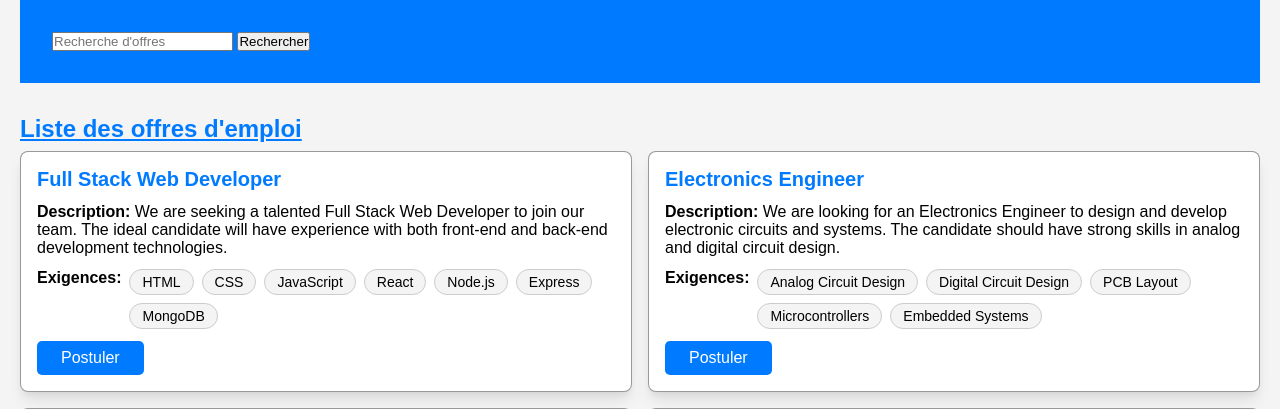
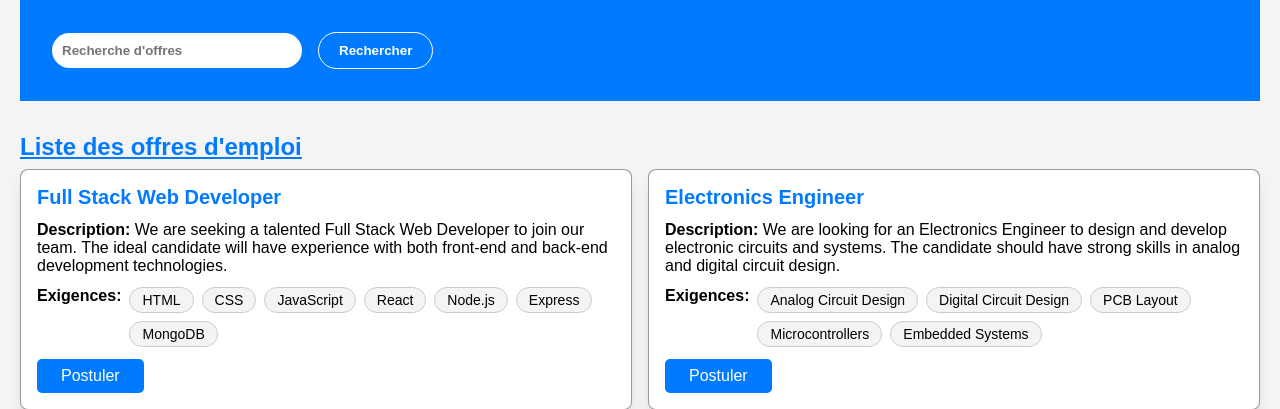
Before and after one commit to moahmmedfah2002/filrageCv, a Django app: page /condidat in a window 1280 px wide. Shown: the top 409 px of the page. Run offline with Django 5.2, Linux system fonts and the light colour scheme.

Commit message:
Implement the job offers search

```diff
--- a/condidat/templates/condidat.html
+++ b/condidat/templates/condidat.html
@@ -35,30 +35,44 @@
 					margin-bottom: 10px;
 				}
 
-				.search-bar {
-					background-color: #007bff;
+				header {
+					display: flex;
+					align-items: center;
+					justify-content: space-between;
+
+					background: #007bff;
 					color: #fff;
 					padding: 2rem;
 
-					&__input {
+					.search-bar {
+						display: flex;
+						align-items: center;
+						gap: 1rem;
+
+						.search-bar-input {
+							font-weight: bold;
 							padding: 10px;
 							border: none;
+							outline: none;
 							border-radius: 20px;
 							width: 250px;
-						margin-right: 35px;
 						}
 
-					&__button {
-						background-color: #0056b3;
+						.search-bar-button {
+							font-weight: bold;
 							color: #fff;
-						border: none;
-						border-radius: 100px;
+							border: 1px solid #fff;
+							background: transparent;
+							border-radius: 20px;
 							padding: 10px 20px;
 							cursor: pointer;
-						transition: background-color 0.3s ease;
+							transition: 0.3s ease;
 
 							&:hover {
-							background-color: #004080;
+								color: #007bff;
+								border-color: currentColor;
+								background: #fff;
+							}
 						}
 					}
 				}
@@ -204,13 +218,20 @@
 	</head>
 	<body>
 		<section class="main">
-			<div class="search-bar">
+			<header>
+				<form
+					action="{% url 'search-job-offers' %}"
+					method="GET"
+					class="search-bar"
+				>
 					<input
-					class="search-bar__input"
+						class="search-bar-input"
 						type="text"
+						name="search"
 						placeholder="Recherche d'offres"
 					/>
-				<button class="search-bar__button">Rechercher</button>
+					<button type="submit" class="search-bar-button">Rechercher</button>
+				</form>
 				<!-- <div class="topdiv">
 					<div class="recommendation">
 						<div class="user-image">
@@ -225,7 +246,7 @@
 						<a href="#">Log Out</a>
 					</div>
 				</div> -->
-			</div>
+			</header>
 
 			<h1 class="job-offers-header">Liste des offres d'emploi</h1>
 			<div class="job-offers-container">
@@ -246,6 +267,8 @@
 					</div>
 					<button class="offer-apply-button">Postuler</button>
 				</div>
+				{% empty %}
+				<strong class="no-offers">No offers Yet.</strong>
 				{% endfor %}
 			</div>
 		</section>
--- a/condidat/urls.py
+++ b/condidat/urls.py
@@ -1,9 +1,11 @@
 from django.urls import path
 from . import views
+
 urlpatterns = [
-    path("",views.index,name="home"),
-    path("/verif",views.upload_file,name="redirect"),
-    path("/condidature",views.upload,name="condidation") # route vers details off +telechr cv
-
-
+    path("", views.index, name="home"),
+    path("/verif", views.upload_file, name="redirect"),
+    path(
+        "/condidature", views.upload, name="condidation"
+    ),  # route vers details off +telechr cv
+    path("/search-job-offers", views.search_job_offers, name="search-job-offers"),
 ]
--- a/condidat/views.py
+++ b/condidat/views.py
@@ -1,89 +1,116 @@
 from django.shortcuts import render
 import sqlite3 as sql
+
+dummy_data = [
+    {
+        "title": "Full Stack Web Developer",
+        "description": "We are seeking a talented Full Stack Web Developer to join our team. The ideal candidate will have experience with both front-end and back-end development technologies.",
+        "skills": [
+            "HTML",
+            "CSS",
+            "JavaScript",
+            "React",
+            "Node.js",
+            "Express",
+            "MongoDB",
+        ],
+    },
+    {
+        "title": "Electronics Engineer",
+        "description": "We are looking for an Electronics Engineer to design and develop electronic circuits and systems. The candidate should have strong skills in analog and digital circuit design.",
+        "skills": [
+            "Analog Circuit Design",
+            "Digital Circuit Design",
+            "PCB Layout",
+            "Microcontrollers",
+            "Embedded Systems",
+        ],
+    },
+    {
+        "title": "Front-End Developer",
+        "description": "We have an opening for a Front-End Developer to work on creating beautiful and responsive user interfaces. The ideal candidate should have a strong understanding of front-end technologies and frameworks.",
+        "skills": ["HTML", "CSS", "JavaScript", "React", "Vue.js", "Angular"],
+    },
+    {
+        "title": "Embedded Software Engineer",
+        "description": "We are seeking an Embedded Software Engineer to develop firmware and software for embedded systems. The candidate should have experience with programming microcontrollers and debugging embedded software.",
+        "skills": ["C/C++", "Embedded C", "RTOS", "ARM Cortex-M", "SPI", "I2C"],
+    },
+    {
+        "title": "Back-End Developer",
+        "description": "We are looking for a Back-End Developer to work on server-side logic and database management. The ideal candidate should have experience with backend technologies and frameworks.",
+        "skills": ["Python", "Django", "Flask", "Node.js", "Express", "SQL"],
+    },
+    {
+        "title": "UI/UX Designer",
+        "description": "We have an opening for a UI/UX Designer to create intuitive and visually appealing user interfaces. The candidate should have a strong portfolio showcasing design skills.",
+        "skills": ["UI Design", "UX Design", "Adobe XD", "Sketch", "Figma"],
+    },
+    {
+        "title": "Hardware Engineer",
+        "description": "We are seeking a Hardware Engineer to design and develop electronic hardware components. The candidate should have experience with schematic capture and PCB design tools.",
+        "skills": [
+            "Schematic Capture",
+            "PCB Design",
+            "Altium Designer",
+            "KiCad",
+            "Signal Integrity",
+        ],
+    },
+    {
+        "title": "Firmware Engineer",
+        "description": "We are looking for a Firmware Engineer to develop low-level software for embedded systems. The candidate should have experience with firmware development and debugging.",
+        "skills": ["C", "Assembly", "Embedded Systems", "RTOS", "Device Drivers"],
+    },
+]
 
 
 # from .models import UploadFileForm
 def index(request):
-    dummy_data = [
-        {
-            "title": "Full Stack Web Developer",
-            "description": "We are seeking a talented Full Stack Web Developer to join our team. The ideal candidate will have experience with both front-end and back-end development technologies.",
-            "skills": [
-                "HTML",
-                "CSS",
-                "JavaScript",
-                "React",
-                "Node.js",
-                "Express",
-                "MongoDB",
-            ],
-        },
-        {
-            "title": "Electronics Engineer",
-            "description": "We are looking for an Electronics Engineer to design and develop electronic circuits and systems. The candidate should have strong skills in analog and digital circuit design.",
-            "skills": [
-                "Analog Circuit Design",
-                "Digital Circuit Design",
-                "PCB Layout",
-                "Microcontrollers",
-                "Embedded Systems",
-            ],
-        },
-        {
-            "title": "Front-End Developer",
-            "description": "We have an opening for a Front-End Developer to work on creating beautiful and responsive user interfaces. The ideal candidate should have a strong understanding of front-end technologies and frameworks.",
-            "skills": ["HTML", "CSS", "JavaScript", "React", "Vue.js", "Angular"],
-        },
-        {
-            "title": "Embedded Software Engineer",
-            "description": "We are seeking an Embedded Software Engineer to develop firmware and software for embedded systems. The candidate should have experience with programming microcontrollers and debugging embedded software.",
-            "skills": ["C/C++", "Embedded C", "RTOS", "ARM Cortex-M", "SPI", "I2C"],
-        },
-        {
-            "title": "Back-End Developer",
-            "description": "We are looking for a Back-End Developer to work on server-side logic and database management. The ideal candidate should have experience with backend technologies and frameworks.",
-            "skills": ["Python", "Django", "Flask", "Node.js", "Express", "SQL"],
-        },
-        {
-            "title": "UI/UX Designer",
-            "description": "We have an opening for a UI/UX Designer to create intuitive and visually appealing user interfaces. The candidate should have a strong portfolio showcasing design skills.",
-            "skills": ["UI Design", "UX Design", "Adobe XD", "Sketch", "Figma"],
-        },
-        {
-            "title": "Hardware Engineer",
-            "description": "We are seeking a Hardware Engineer to design and develop electronic hardware components. The candidate should have experience with schematic capture and PCB design tools.",
-            "skills": [
-                "Schematic Capture",
-                "PCB Design",
-                "Altium Designer",
-                "KiCad",
-                "Signal Integrity",
-            ],
-        },
-        {
-            "title": "Firmware Engineer",
-            "description": "We are looking for a Firmware Engineer to develop low-level software for embedded systems. The candidate should have experience with firmware development and debugging.",
-            "skills": ["C", "Assembly", "Embedded Systems", "RTOS", "Device Drivers"],
-        },
-    ]
 
     return render(request, "condidat.html", {"data": dummy_data})
 
 
+def search_job_offers(request):
+    search_query = request.GET.get("search")
+    search_query = search_query.lower()
+
+    filtered_jobs = []
+    if search_query:
+        filtered_jobs = [
+            offer
+            for offer in dummy_data
+            if search_query in offer["title"].lower()
+            or search_query in offer["description"].lower()
+            or any(search_query in skill.lower() for skill in offer["skills"])
+        ]
+    else:
+        filtered_jobs = dummy_data
+
+    return render(request, "condidat.html", {"data": filtered_jobs})
+
+
+"""
 def handle_uploaded_file(f):
     with open("some/file/name.txt", "wb+") as destination:
         for chunk in f.chunks():
             destination.write(chunk)
+"""
 
 
 def upload_file(request):
     if request.method == "POST":
-        # form = UploadFileForm(request.POST, request.FILES)
+        print("POST method")
+        """"
+        form = UploadFileForm(request.POST, request.FILES)
         if form.is_valid():
             handle_uploaded_file(request.FILES["file"])
             return render(request, "condidat.html")
-    # else:
-    # form = UploadFileForm()
+        """
+    else:
+        # form = UploadFileForm()
+        print("Not POST method")
+
     return render(request, "upload.html")
 
 
```
Also changed, not shown: condidat/models.py (+50 -50 lines). Lines whose indentation alone changed are shown as unchanged.
